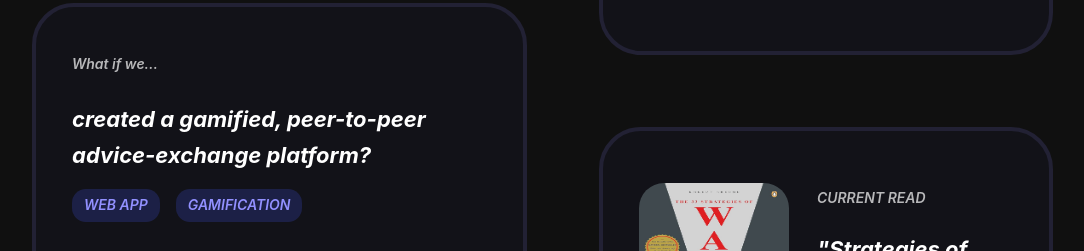
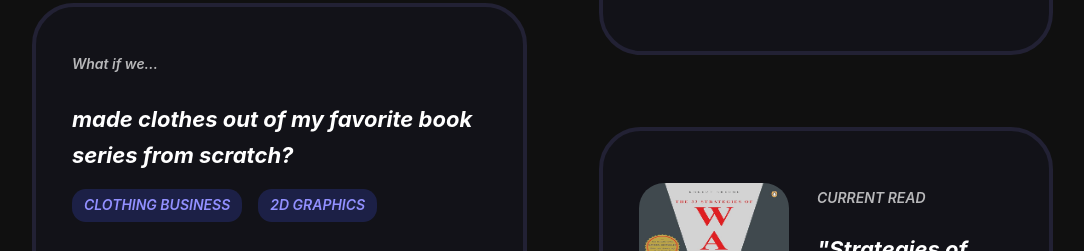
Before and after one commit to Jaslavie/personal-portfolio, a PHP site: page /serendipity.html in a window 1280 px wide. Shown: the part 3546-3797 px from the top of the page, without its empty margins (128-1212 px from the left). Run offline with PHP 8.4, Linux system fonts and the light colour scheme; some libraries are stand-ins or nearby versions; some web fonts are replaced.

Commit message:
added some pics to serendipity

```diff
--- a/assets/html/footer.html
+++ b/assets/html/footer.html
@@ -39,7 +39,7 @@
           <img src="images/arowRight.svg" />
         </div>
         <div class="link">
-          <a href="play.html">Play</a>
+          <a href="serendipity.html#paintings">Play</a>
           <img src="images/arowRight.svg" />
         </div>
         <div class="link">
--- a/index.html
+++ b/index.html
@@ -320,7 +320,7 @@
       <!-- portfolio section -->
       <section class="child">
         <div id="portfolio">
-          <h1 style="opacity: 0.5; margin-bottom: 10vh" id="projects">
+          <h1 style="opacity: 0.5;" id="projects">
             Explorations.
           </h1>
           <!-- questify -->
--- a/serendipity.html
+++ b/serendipity.html
@@ -148,6 +148,18 @@
 
         </div>
         <div class="seren-item">
+            <a href="https://www.etsy.com/shop/SolidarityApparels" target="_blank">
+                <p>What if we...</p>
+                <h3>made clothes out of my favorite book series from scratch?</h3>
+                <div class="tag-wrap">
+                    <div class="tag">CLOTHING BUSINESS</div>
+                    <div class="tag">2D GRAPHICS</div>
+                </div>
+                <img src="images/play/white six of crows hoodie mockup.jpg" alt="">
+            </a>
+
+        </div>
+        <div class="seren-item">
             <a href="#" target="_blank">
                 <p>What if we...</p>
                 <h3>created a gamified, peer-to-peer advice-exchange platform?</h3>
@@ -176,7 +188,7 @@
         <div class="seren-item">
             <a href="https://www.roblox.com/groups/7599801/uroa#!/store" target="_blank">
                 <p>What if we...</p>
-                <h3>Made collectable 2D fashion assets on Roblox?</h3>
+                <h3>Made collectable 2D fashion assets on Roblox with a trackpad?</h3>
                 <div class="tag-wrap">
                     <div class="tag">3D MODELING</div>
                     <div class="tag">2D Design</div>
@@ -233,11 +245,23 @@
                 </a>
 
             </div>
+            <div class="seren-item">
+                <a href="https://www.instagram.com/fvasb/" target="_blank">
+                    <p>What if we...</p>
+                    <h3>create a vapor-wave themed school dance? (flyer made from scratch)</h3>
+                    <div class="tag-wrap">
+                        <div class="tag">GRAPHIC DESIGN</div>
+                        <div class="tag">ASB</div>
+                    </div>
+                    <img src="images/play/Aloha 2.0.png" alt="">
+                </a>
+
+            </div>
 
     </div>
     </div>
     <!-- artworks -->
-    <div class="serendipity-header">
+    <div class="serendipity-header" id="paintings">
         <h1>Oh yeah, and I also like painting</h1>
         <p>Mostly oil paintings from 6th - 11th grade. </p>
     </div>
@@ -274,6 +298,10 @@
                 <img src="images/play/boss ross painting.png" alt="">
                 <p>9th grade. Bob Ross Attempt</p>
             </div>
+            <div class="seren-img">
+                <img src="images/play/napkin painting.png" alt="">
+                <p>9th grade.</p>
+            </div>
         </div>
 
         <div class="serendipity-contain">
@@ -284,6 +312,10 @@
             <div class="seren-img">
                 <img src="images/play/snow oil painting.png" alt="">
                 <p>11th grade. Christmas gift</p>
+            </div>
+            <div class="seren-img">
+                <img src="images/play/dog christmas oil painting.png" alt="">
+                <p>7th grade.</p>
             </div>
             <div class="seren-img">
                 <img src="images/play/manet oil painting.png" alt="">
@@ -297,6 +329,11 @@
                 <img src="images/play/apush project painting.png" alt="">
                 <p>11th grade. APUSH project</p>
             </div>
+            <div class="seren-img">
+                <img src="images/play/dog lights oil painting.png" alt="">
+                <p>7th grade.</p>
+            </div>
+
 
         </div>
     </div>
--- a/style.css
+++ b/style.css
@@ -1626,6 +1626,7 @@ h1 span,
   grid-template-columns: auto;
   padding: 2vh;
   max-width: 360px;
+  gap: 8px;
 }
 .contact-mid p,
 .contact-right p {
```
